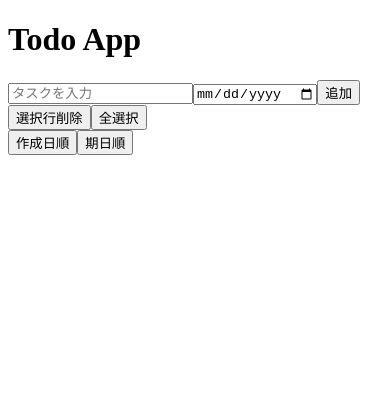
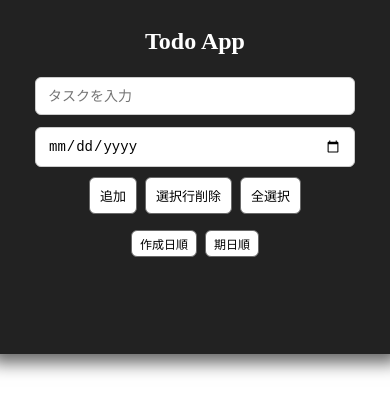
Before and after one commit to rikisekinuma/react-todo, a React (Vite) app in the folder todo-app/: page / in a window 390 px wide. Shown: the top 414 px of the page. Built offline with nearby package versions, Linux system fonts and the light colour scheme.

Commit message:
style: add responsive layout

```diff
--- a/todo-app/src/App.css
+++ b/todo-app/src/App.css
@@ -0,0 +1,118 @@
+.formInput {
+  width: 220px;
+  padding: 10px 12px;
+  margin: 7.5px;
+  border: 1px solid #ccc;
+  border-radius: 6px;
+  font-size: 14px;
+  outline: none;
+}
+
+.formInput:focus {
+  border-color: #4f8cff;
+  box-shadow: 0 0 0 2px rgba(79, 140, 255, 0.2);
+}
+
+.header {
+  background-color: #222222;
+  height: 35vh;
+  position: sticky;
+  top: 0;
+  z-index: 1000;
+  box-shadow: 0px 0px 16px 9px #666666;
+
+  display: flex;
+  flex-direction: column;
+  align-items: center;
+}
+
+h1 {
+    color: #ffffff;
+}
+
+.sort-container {
+  width: 500px;
+  text-align: left;
+  margin-top: 10px;
+}
+
+button {
+  padding: 8px 12px;
+  margin: 5px;
+  border-radius: 6px;
+  border: 1px solid #696969;
+  background-color: #fff;
+  cursor: pointer;
+  font-size: 14px;
+}
+
+.sort-button {
+  padding: 4px 8px;
+  font-size: 12px;
+}
+
+button:hover {
+  background-color: #f0f0f0;
+}
+
+button:active {
+  transform: scale(0.98);
+}
+
+@media (max-width: 600px) {
+  .header {
+    height: 42vh;
+    padding: 0 12px;
+    box-sizing: border-box;
+  }
+
+  h1 {
+    font-size: 24px;
+    padding-top: 12px;
+  }
+
+  form {
+    width: 100%;
+    text-align: center;
+  }
+
+  .formInput {
+    width: 90%;
+    max-width: 320px;
+    box-sizing: border-box;
+    margin: 6px 0;
+  }
+
+  button {
+    padding: 8px 10px;
+    margin: 4px;
+    font-size: 13px;
+  }
+
+  .sort-container {
+    width: 90%;
+    max-width: 320px;
+    text-align: center;
+    margin: 8px auto 0;
+  }
+
+  .sort-container button {
+    padding: 4px 8px;
+    font-size: 12px;
+  }
+
+  ul {
+    height: 58vh;
+  }
+
+  li {
+    padding: 10px;
+    font-size: 14px;
+  }
+
+  li input[readonly],
+  li input[type="text"] {
+    width: 45%;
+    max-width: 180px;
+  }
+}
--- a/todo-app/src/App.tsx
+++ b/todo-app/src/App.tsx
@@ -104,6 +104,7 @@ export default function TodoApp() {
 
   return (
     <>
+      <div className="header">
         <h1>Todo App</h1>
         <Form
           inputTodo={inputTodo}
@@ -115,6 +116,7 @@ export default function TodoApp() {
           sortByCreated={sortByCreated}
           sortByDueDate={sortByDueDate}
         />
+      </div>
       <TodoList todos={todos}
         checkTodo={checkTodo}
         deleteTodo={deleteTodo}
@@ -138,13 +140,17 @@ function Form({ inputTodo, setInputTodo, addTodo, deleteTodos, changeCheckedAll,
  }) {
 
   return (
+    <div className="form-container">
       <form onSubmit={addTodo}>
-      <input type="text"
+        <input
+          className="formInput"
+          type="text"
           value={inputTodo.text}
           onChange={(e) => setInputTodo({ ...inputTodo, text: e.target.value })}
           placeholder="タスクを入力"
         />
         <input
+          className="formInput"
           type="date"
           value={inputTodo.dueDate}
           onChange={(e) => setInputTodo({ ...inputTodo, dueDate: e.target.value })}
@@ -157,9 +163,12 @@ function Form({ inputTodo, setInputTodo, addTodo, deleteTodos, changeCheckedAll,
           <button type="button" onClick={() => changeCheckedAll(true)}>全選択</button>
         )}
         <br></br>
-      <button type="button" onClick = {sortByCreated}>作成日順</button>
-      <button type="button" onClick = {sortByDueDate}>期日順</button>
+        <div className="sort-container">
+          <button className="sort-button" type="button" onClick = {sortByCreated}>作成日順</button>
+          <button className="sort-button" type="button" onClick = {sortByDueDate}>期日順</button>
+        </div>
       </form>
+    </div>
   )
 }
 
@@ -225,7 +234,7 @@ function TodoItem({ todo, checkTodo, deleteTodo, update }: {
             value={editingText}
             onChange={(e) => setEditingText(e.target.value)}
           />
-          期日:
+          <span>期日: </span>
           <input
             type="date"
             value={editingDueDate}
@@ -236,8 +245,11 @@ function TodoItem({ todo, checkTodo, deleteTodo, update }: {
         </>
       ) : (
         <>
-          {todo.text}
-          期日:{todo.dueDate || "未設定"}
+          <input
+            value={todo.text}
+            readOnly={true}
+          />
+          <span>期日:{todo.dueDate || "未設定"}</span>
           <button onClick={() => startEdit()}>変更</button>
           <button onClick={() => deleteTodo(todo.id)}>削除</button>
         </>
--- a/todo-app/src/index.css
+++ b/todo-app/src/index.css
@@ -0,0 +1,3 @@
+body {
+    margin: 0;
+}
```
Lines whose indentation alone changed are shown as unchanged.
